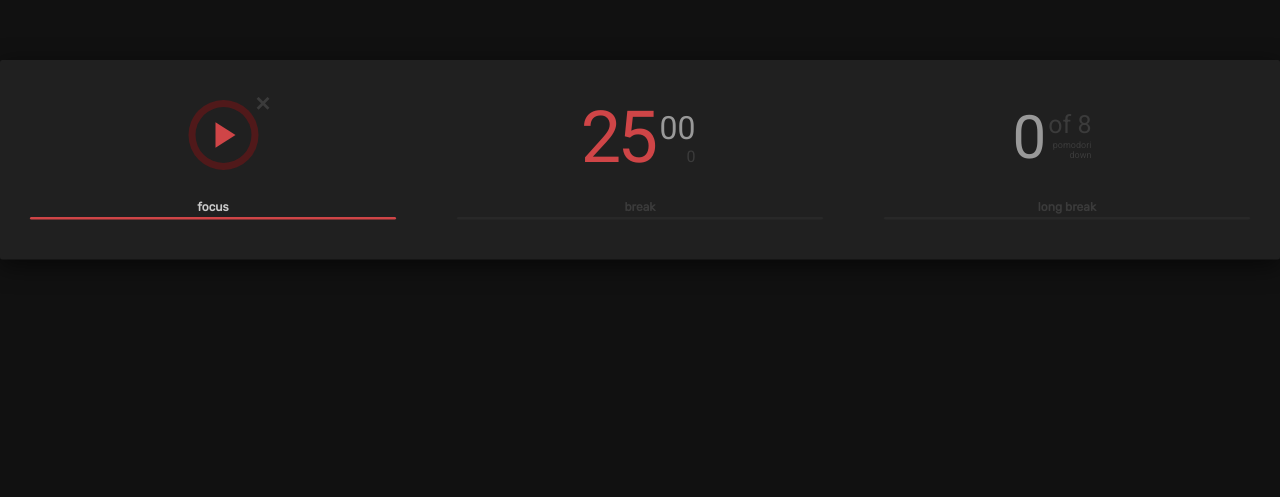
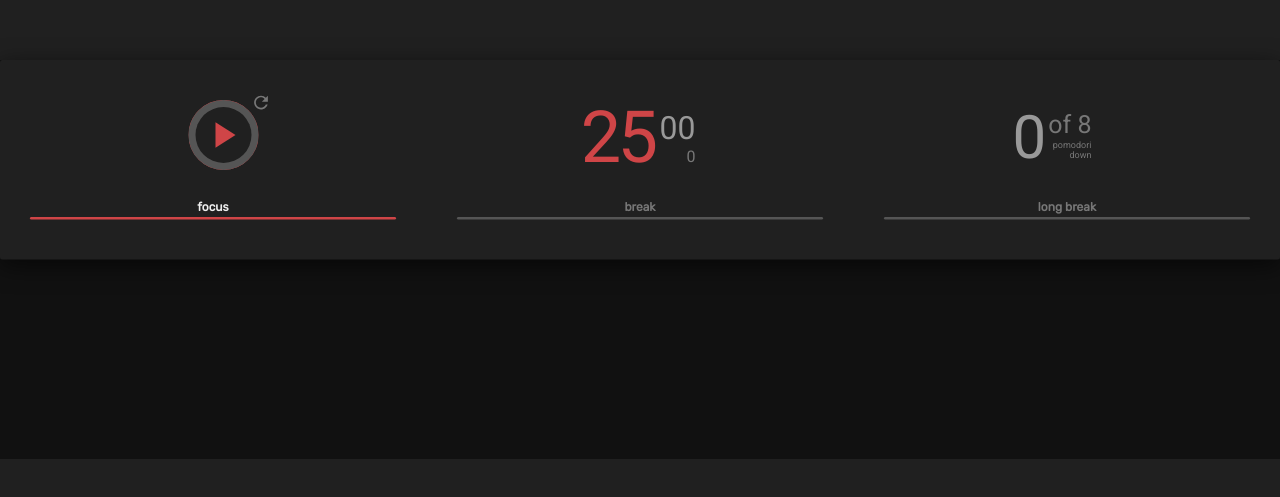
Before and after one commit to arielbk/pomodoro-desktop, a React (Vite) app: page / in a window 1280 px wide. Shown: the part 141-638 px from the top of the page. Built offline with nearby package versions, Linux system fonts and the light colour scheme; no server answers; a web font is replaced by a local one.

Commit message:
feat: colour styling changes

```diff
--- a/index.html
+++ b/index.html
@@ -1,6 +1,11 @@
 <!DOCTYPE html>
 <html lang="en">
   <head>
+    <style>
+      html {
+        background-color: #202020;
+      }
+    </style>
     <meta charset="UTF-8" />
     <link rel="icon" type="image/svg+xml" href="/vite.svg" />
     <meta name="viewport" content="width=device-width, initial-scale=1.0" />
--- a/src/Pomodoro/ButtonProgress.tsx
+++ b/src/Pomodoro/ButtonProgress.tsx
@@ -5,7 +5,7 @@
 
 import React, { Component } from 'react';
 import styled from 'styled-components';
-import { IoMdPlay, IoMdPause } from 'react-icons/io';
+import { IoMdPlay, IoMdPause, IoMdRefresh } from 'react-icons/io';
 import TimersContext, { TimersContextType, TimerName } from './TimersContext';
 
 class ButtonProgress extends Component<{ context: TimersContextType }> {
@@ -26,12 +26,22 @@ class ButtonProgress extends Component<{ context: TimersContextType }> {
       handleReset();
     }
   };
-
   render() {
     const { context } = this.props;
+
+    const strokeDashoffset =
+      Math.floor(
+        10 *
+          ((context.state.activeTimer.timeRemaining /
+            context.state.activeTimer.duration) *
+            395.8)
+      ) / 10;
+
     return (
       <ButtonsContainer>
-        <ResetButton onClick={context.handleReset}>✕</ResetButton>
+        <ResetButton onClick={context.handleReset}>
+          <IoMdRefresh />
+        </ResetButton>
 
         <StyledButtonProgress timer={context.state.activeTimer.name}>
           <ProgressCircle
@@ -39,16 +49,7 @@ class ButtonProgress extends Component<{ context: TimersContextType }> {
             width="140"
             timer={context.state.activeTimer.name}
           >
-            <circle
-              strokeDashoffset={
-                Math.floor(
-                  10 *
-                    ((context.state.activeTimer.timeRemaining /
-                      context.state.activeTimer.duration) *
-                      395.8)
-                ) / 10
-              }
-            />
+            <circle strokeDashoffset={strokeDashoffset} />
           </ProgressCircle>
           <ButtonProgressInner
             paused={context.state.activeTimer.paused}
@@ -94,12 +95,13 @@ const StyledButtonProgress = styled.div<{ timer: TimerName }>`
   display: flex;
   align-items: center;
   justify-content: center;
+  position: relative;
 
   width: 140px;
   height: 140px;
   font-size: 64px;
   border-radius: 50%;
-  background: ${(props) => 'var(--dark-' + props.timer});
+  background: var(--faintgrey);
 
   &:hover {
     cursor: pointer;
@@ -117,13 +119,13 @@ const ButtonProgressInner = styled.button<{
   border: none;
 
   background: var(--darkgrey);
-  color:  ${(props) => 'var(--light-' + props.timer});
+  color: ${(props) => 'var(--light-' + props.timer});
   width: 112px;
   height: 112px;
   border-radius: 100%;
   font-size: 1em;
   & {
-    ${(props) => props.paused && 'padding-left: 14px'}
+    ${(props) => props.paused && 'padding-left: 14px;'}
   }
 `;
 
@@ -136,7 +138,7 @@ const ProgressCircle = styled.svg<{ timer: TimerName }>`
   & circle {
     stroke:  ${(props) => 'var(--light-' + props.timer});
     stroke-width: 14;
-    fill: transparent;
+    fill: red;
     r: 63;
     cx: 70;
     cy: 70;
@@ -145,6 +147,6 @@ const ProgressCircle = styled.svg<{ timer: TimerName }>`
   // circumference = 63 * 2 * PI = 395.8
 
   transition: 1s;
-  stroke-dasharray: 395.8 395.8;
+  // stroke-dasharray: 395.8 395.8;
   transform: rotate(-90deg);
 `;
--- a/src/Pomodoro/global.css
+++ b/src/Pomodoro/global.css
@@ -1,7 +1,7 @@
 :root {
-  --lightgrey: #cacaca;
-  --faintgrey: #282828;
-  --medgrey: #3b3b3b;
+  --lightgrey: #eee;
+  --faintgrey: #555;
+  --medgrey: #777;
   --darkgrey: #202020;
 
   --light-focus: #cf4547;
--- a/src/Pomodoro/index.tsx
+++ b/src/Pomodoro/index.tsx
@@ -12,6 +12,8 @@ import ShowTime from './ShowTime';
 import { TimersProvider } from './TimersContext';
 import Titles from './Titles';
 import useToggle from './useToggle';
+
+//TODO: abstract into native windows
 
 const View = () => {
   const [aboutOpen, toggleAboutOpen] = useToggle();
```
